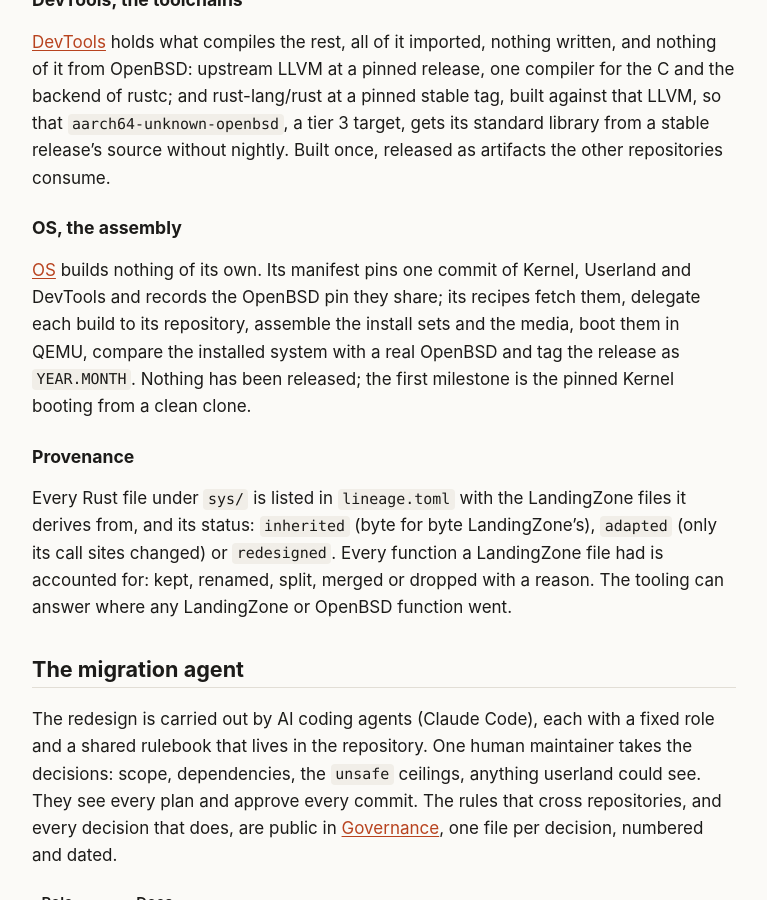
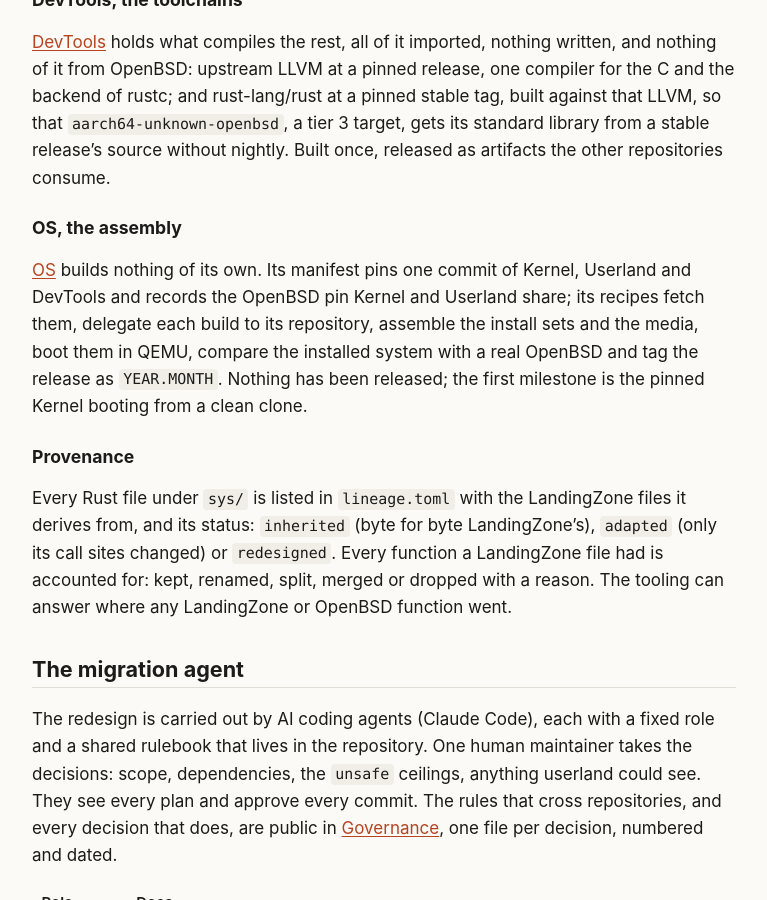
Before and after one commit to EmiBSD/Portal, a Jekyll site: the page built from process.md, in a window 1280 px wide and 900 px high, scrolled down 2497 px. Shown: the whole window, without its empty margins (256-1023 px from the left). Built offline with Jekyll 4.4.1, drawn with Linux system fonts in a browser that asks for light colours.

Commit message:
process: the figure's text and the OS section follow G-0015
The alt text of the pipeline figure still had OpenBSD's C feeding DevTools, and
the OS section the OpenBSD pin shared by Kernel, Userland and DevTools; DevTools
comes from LLVM's and Rust's own sources and the pin is Kernel's and Userland's.

Co-Authored-By: Claude Fable 5.1 <noreply@anthropic.com>

```diff
--- a/process.md
+++ b/process.md
@@ -9,7 +9,7 @@ description: The EmiBSD pipeline - LandingZone as the 1:1 port, Kernel as the re
 <figure class="diagram">
   <picture>
     <source srcset="{{ '/assets/img/pipeline-dark.svg' | relative_url }}" media="(prefers-color-scheme: dark)">
-    <img src="{{ '/assets/img/pipeline.svg' | relative_url }}" alt="OpenBSD's pinned C is ported file by file into LandingZone, which is synced commit by commit into Kernel. The same C feeds Userland, the base system, and DevTools, the toolchains, which build Userland and Kernel. Kernel, Userland and DevTools feed OS, the assembly and the release." width="643" height="547">
+    <img src="{{ '/assets/img/pipeline.svg' | relative_url }}" alt="OpenBSD's pinned C is ported file by file into LandingZone, which is synced commit by commit into Kernel. The same C feeds Userland, the base system. DevTools, the toolchains that build both, comes from LLVM's and Rust's own sources. Kernel, Userland and DevTools feed OS, the assembly and the release." width="643" height="547">
   </picture>
   <figcaption>The specification, the port, the redesign; the base system and the toolchains beside them; the assembly at the end.</figcaption>
 </figure>
@@ -76,7 +76,7 @@ repositories consume.
 ### OS, the assembly
 
 [OS]({{ site.repo_os }}) builds nothing of its own. Its manifest pins one commit of Kernel,
-Userland and DevTools and records the OpenBSD pin they share; its recipes fetch them, delegate
+Userland and DevTools and records the OpenBSD pin Kernel and Userland share; its recipes fetch them, delegate
 each build to its repository, assemble the install sets and the media, boot them in QEMU,
 compare the installed system with a real OpenBSD and tag the release as `YEAR.MONTH`. Nothing
 has been released; the first milestone is the pinned Kernel booting from a clean clone.
```
